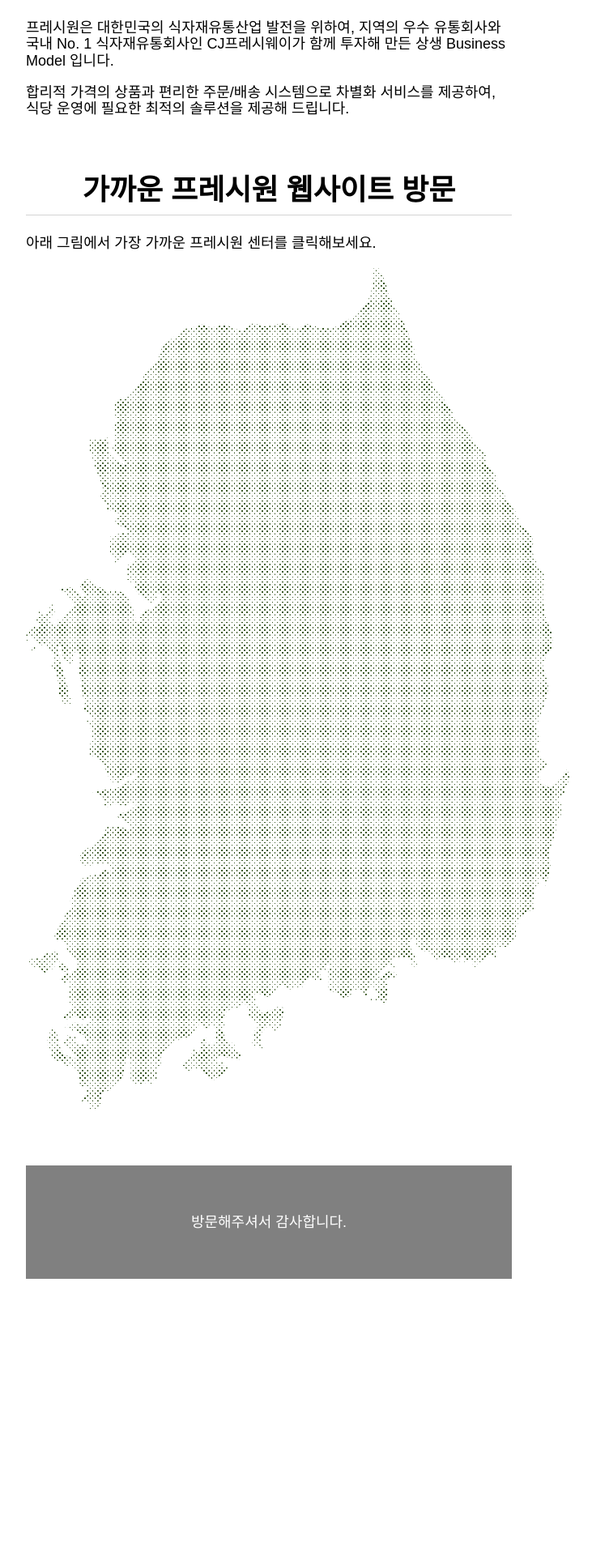
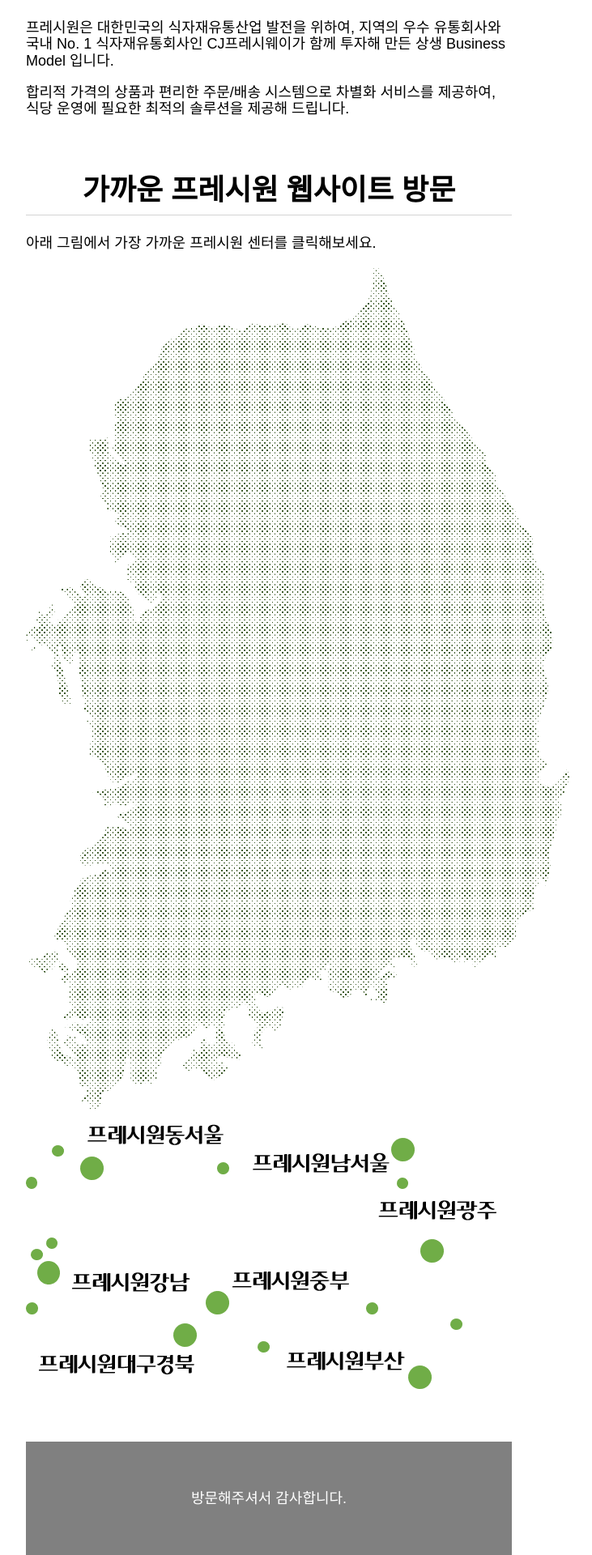
Before and after one commit to foweb/foweb.github.io, a Jekyll site: the page built from index.md, in a window 1280 px wide. Shown: the part 728-2648 px from the top of the page at 81% size, without its empty margins (308-1039 px from the left). Built offline with Jekyll 4.4.1, drawn with Linux system fonts in a browser that asks for light colours; some web fonts are replaced; before the commit the page ends 2307 px from its top, so only the background shows below that.

Commit message:
Update map.html

```diff
--- a/_includes/map.html
+++ b/_includes/map.html
@@ -1,6 +1,6 @@
 <div id="map">
   <img src="../r/map.png"/>
-  {% for x in fo %}
+  {% for x in site.fo %}
     <img src="../r/map-{{ x }}.png"/>
   {% endfor %}
 </div>
```
